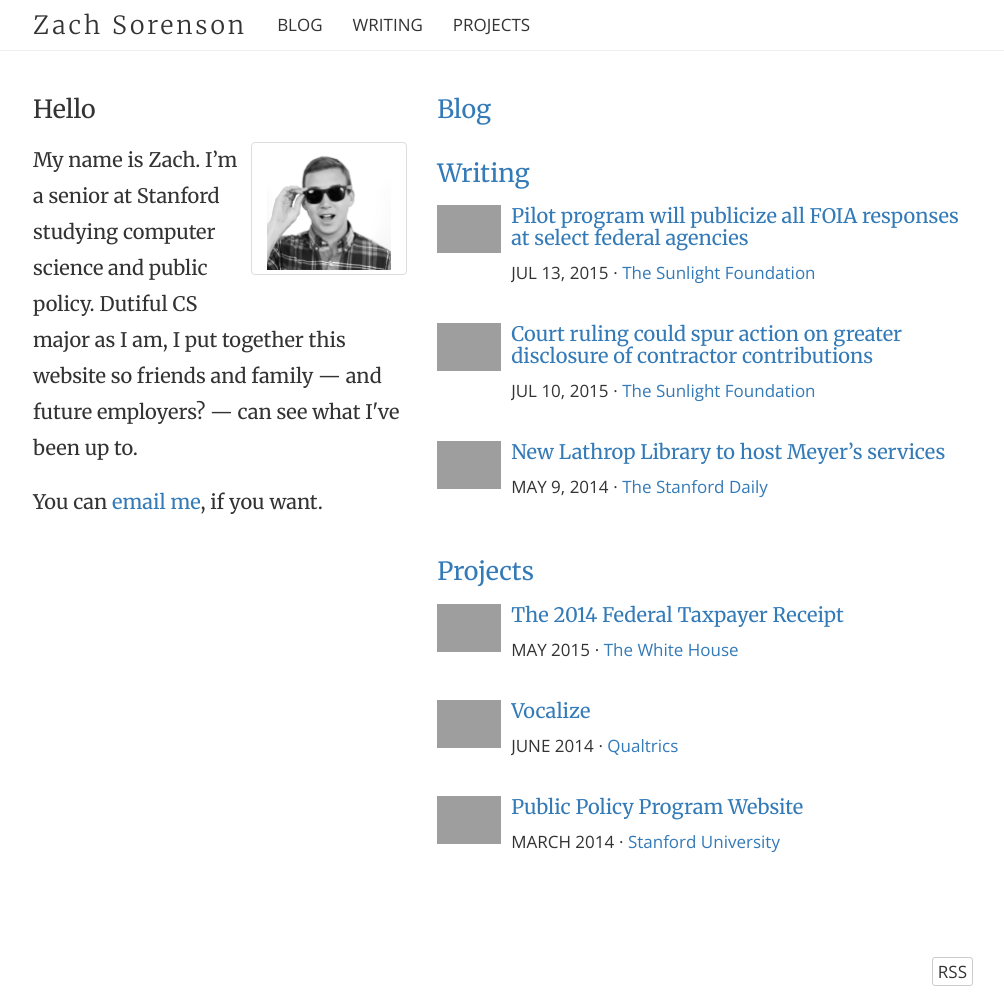
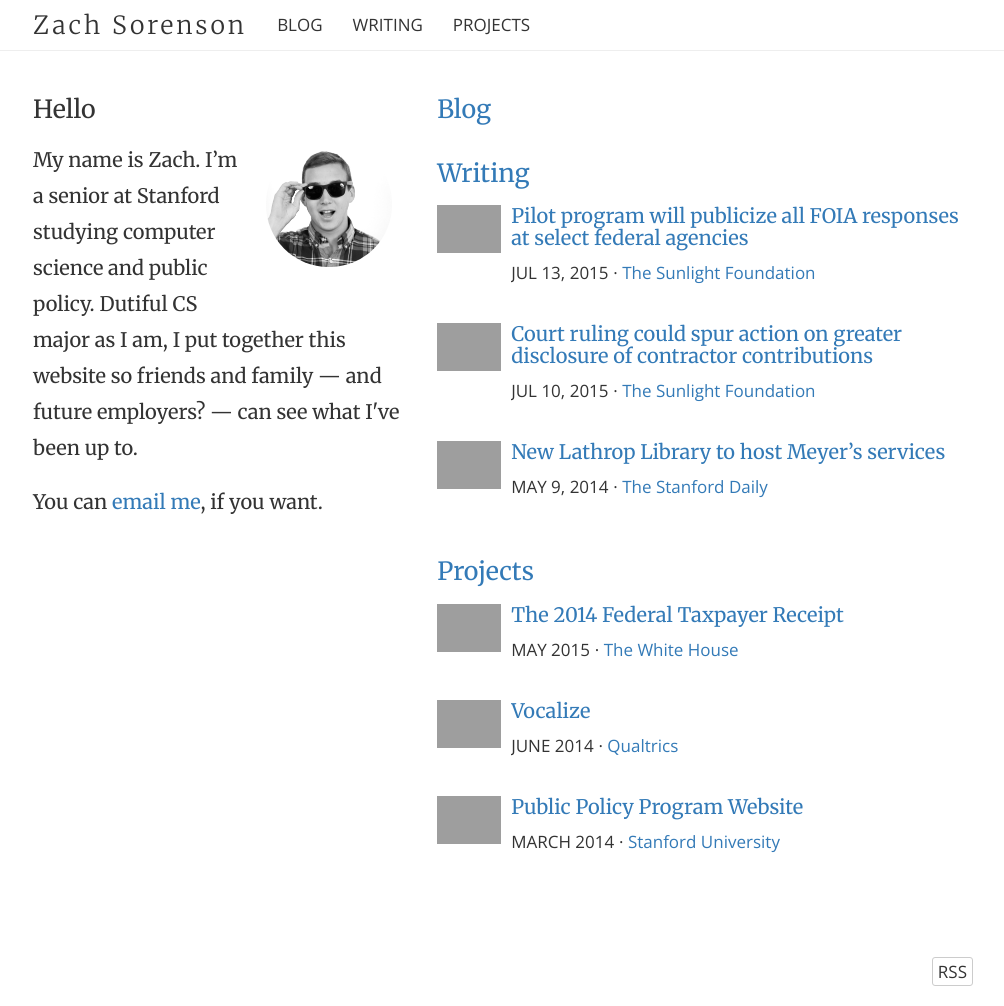
Before and after one commit to zwsorenson/zwsorenson.github.io, a Jekyll site: the page built from index.html, in a window 1280 px wide and 1006 px high. Shown: the whole window, without its empty margins (137-1141 px from the left). Built offline with Jekyll 4.4.1, drawn with Linux system fonts in a browser that asks for light colours; nearby versions of some CDN libraries; grey boxes are pictures that could not be loaded.

Commit message:
changed image format

```diff
--- a/index.html
+++ b/index.html
@@ -5,7 +5,7 @@ layout: default
     <div class="col-md-5">
         <h2>Hello</h2>
         <p>
-            <img src="/images/zws.jpg" class="img-thumbnail pull-right post-caption col-xs-6 col-sm-4 col-md-5"/> My name is Zach. I’m a senior at Stanford studying computer science and public policy.
+            <img src="/images/zws.jpg" class="img-circle pull-right post-caption col-xs-6 col-sm-4 col-md-5"/> My name is Zach. I’m a senior at Stanford studying computer science and public policy.
             Dutiful CS major as I am, I put together this website so friends and family — and future employers? — can see what I've been up to.
         </p>
         <p>
```
